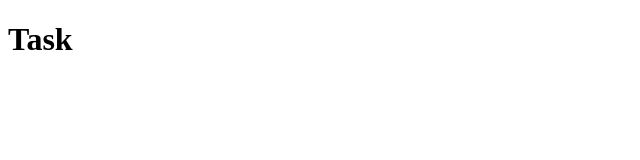
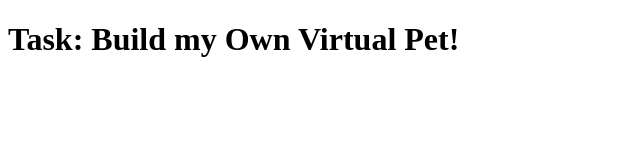
Before and after one commit to Saadkhattk/js_-Ass-task-pet, a plain HTML site: page index.html in a window 1280 px wide. Shown: the whole page, without its empty margins (0-640 px from the left). Drawn offline with Linux system fonts and the light colour scheme.

Commit message:
started object

```diff
--- a/index.html
+++ b/index.html
@@ -6,6 +6,8 @@
   <title>Document</title>
 </head>
 <body>
-  <h1>Task</h1>
+  <h1>Task: Build my Own Virtual Pet! </h1>
+
+  <script src="./index.js"></script>
 </body>
 </html>
--- /dev/null
+++ b/index.js
@@ -0,0 +1,2 @@
+// Now we are going to start project to build my own pet
+// sb say pehly hum yaha ik var bhanay gay jss main object create kary gay
```
